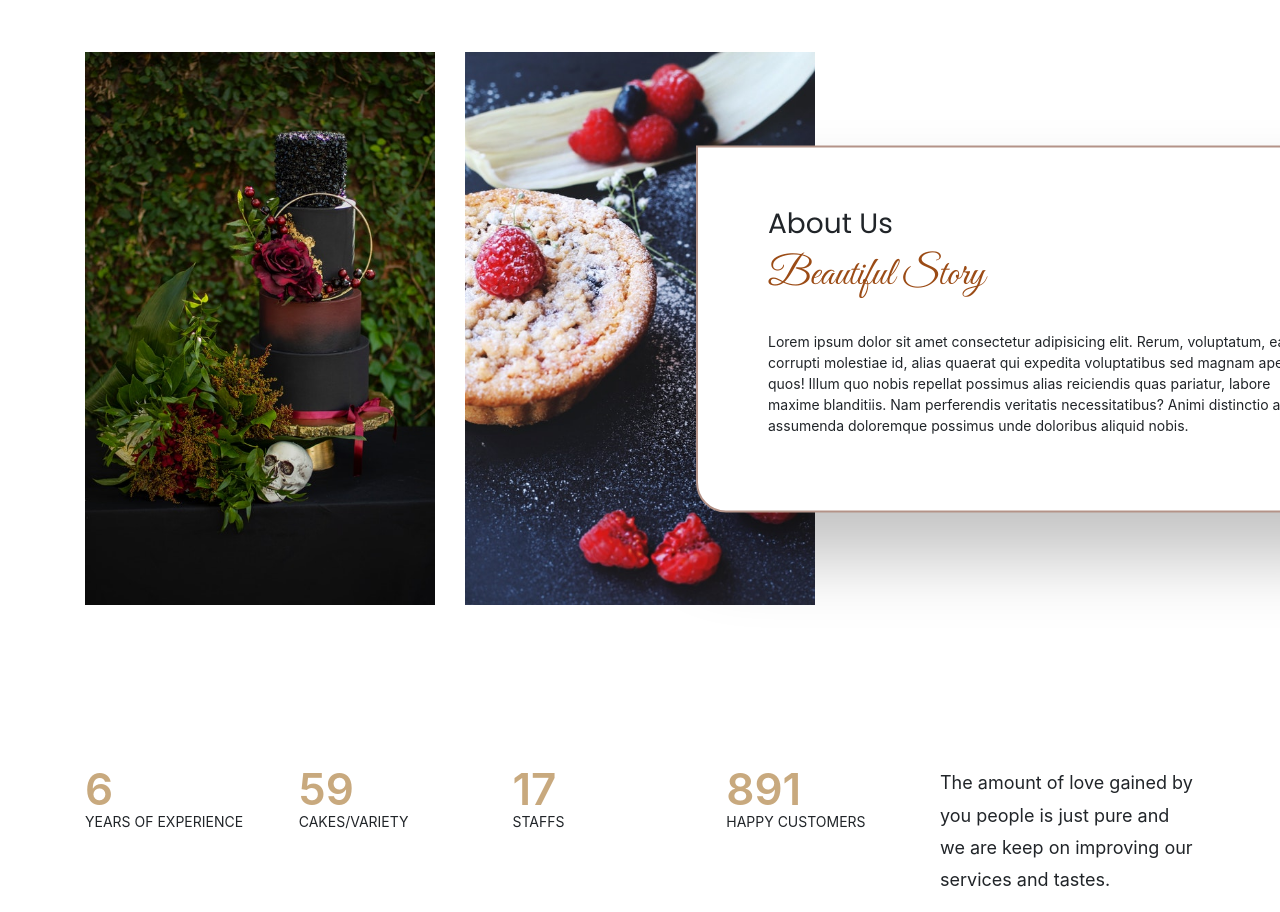
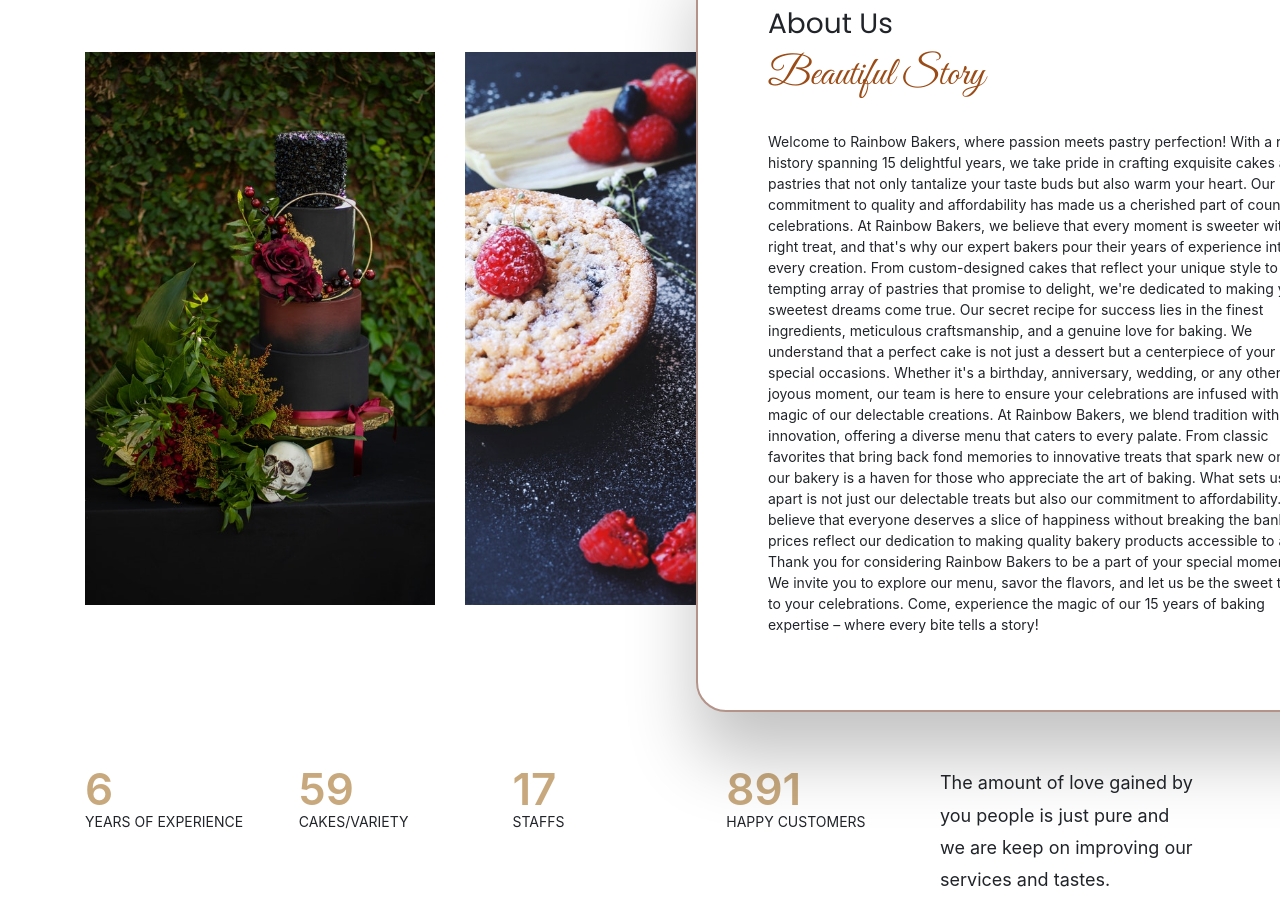
Before and after one commit to Mohit252002/Bakery_website, a plain HTML site: page index.html in a window 1280 px wide. Shown: the part 850-1762 px from the top of the page. Drawn offline with nearby package versions, Linux system fonts and the light colour scheme.

Commit message:
about us changed

```diff
--- a/index.html
+++ b/index.html
@@ -185,11 +185,17 @@
                                 <h2>Beautiful Story</h2>
                             </div>
                             <div class="intro_text">
-                                <p>Lorem ipsum dolor sit amet consectetur adipisicing elit. Rerum, voluptatum, earum
-                                    corrupti molestiae id, alias quaerat qui expedita voluptatibus sed magnam aperiam
-                                    quos! Illum quo nobis repellat possimus alias reiciendis quas pariatur, labore
-                                    maxime blanditiis. Nam perferendis veritatis necessitatibus? Animi distinctio at et
-                                    assumenda doloremque possimus unde doloribus aliquid nobis.</p>
+                                <p>Welcome to Rainbow Bakers, where passion meets pastry perfection! With a rich history spanning 15 delightful years, we take pride in crafting exquisite cakes and pastries that not only tantalize your taste buds but also warm your heart. Our commitment to quality and affordability has made us a cherished part of countless celebrations.
+
+                                    At Rainbow Bakers, we believe that every moment is sweeter with the right treat, and that's why our expert bakers pour their years of experience into every creation. From custom-designed cakes that reflect your unique style to a tempting array of pastries that promise to delight, we're dedicated to making your sweetest dreams come true.
+
+                                    Our secret recipe for success lies in the finest ingredients, meticulous craftsmanship, and a genuine love for baking. We understand that a perfect cake is not just a dessert but a centerpiece of your special occasions. Whether it's a birthday, anniversary, wedding, or any other joyous moment, our team is here to ensure your celebrations are infused with the magic of our delectable creations.
+
+                                    At Rainbow Bakers, we blend tradition with innovation, offering a diverse menu that caters to every palate. From classic favorites that bring back fond memories to innovative treats that spark new ones, our bakery is a haven for those who appreciate the art of baking.
+
+                                    What sets us apart is not just our delectable treats but also our commitment to affordability. We believe that everyone deserves a slice of happiness without breaking the bank. Our prices reflect our dedication to making quality bakery products accessible to all.
+
+                                    Thank you for considering Rainbow Bakers to be a part of your special moments. We invite you to explore our menu, savor the flavors, and let us be the sweet touch to your celebrations. Come, experience the magic of our 15 years of baking expertise – where every bite tells a story!</p>
                             </div>
                         </div>
                         <div class="row">
```
